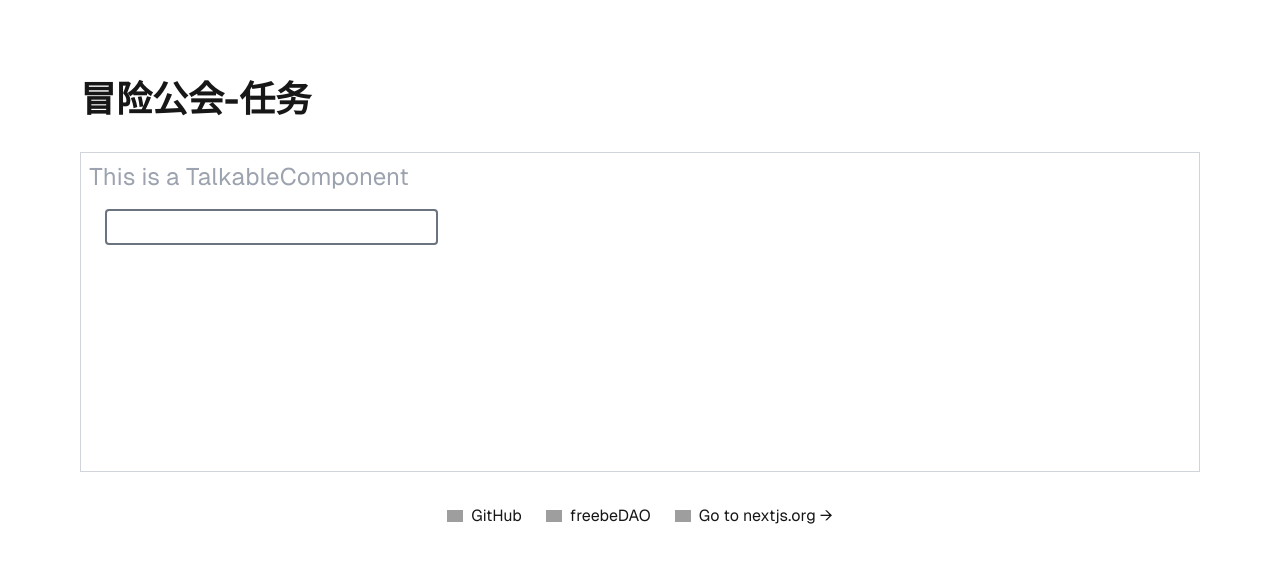
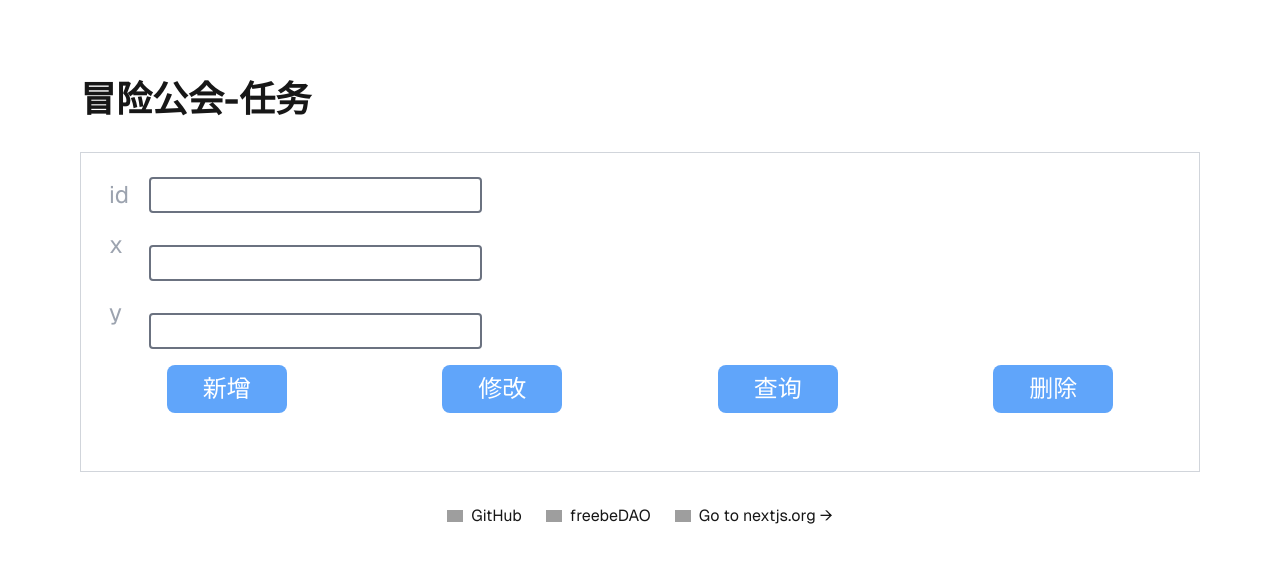
Before and after one commit to freebeDAO/advanture-island, a Next.js app: page / in a window 1280 px wide. Shown: the top 562 px of the page. Built offline with nearby package versions, Linux system fonts and the light colour scheme; grey boxes are pictures that could not be loaded.

Commit message:
feat: 添加Node API代码

```diff
--- a/src/app/page.tsx
+++ b/src/app/page.tsx
@@ -1,4 +1,5 @@
 import Image from 'next/image';
+import ConnectComponent from 'src/components/ConnectComponent';
 import DraggerComponent from 'src/components/DraggerComponent';
 import JumpableComponent from 'src/components/JumpableComponent';
 import TalkableComponent from 'src/components/TalkableComponent';
@@ -13,7 +14,7 @@ export default function Home() {
           {/* 添加任务组件用于展示 */}
           {/* <DraggerComponent /> */}
           {/* <JumpableComponent/> */}
-          <TalkableComponent/>
+          <ConnectComponent/>
         </h2>
       </main>
       <footer className="row-start-3 flex gap-6 flex-wrap items-center justify-center mt-8">
--- /dev/null
+++ b/src/components/ConnectComponent/index.tsx
@@ -0,0 +1,85 @@
+"use client";
+import React, { useState } from 'react';
+
+// 暂无处理异常情况，即输入值异常-无法转换成数字的
+function ConnectComponent(props: any) {
+  const [id, setId] = useState('0');
+  const [xVal, setXVal] = useState('0');
+  const [yVal, setYVal] = useState('0');
+
+  const getGraphAPI = () => {
+    if (id !== "") {
+      fetch(`/api/graph?id=${id}`)
+        .then(r => {
+          console.log('r', r);
+        });
+    } else {
+      fetch('/api/graph').then(r => {
+        console.log('r', r);
+      });
+    }
+  }
+
+  const deleteGraphAPI = () => {
+    if (id === "") return
+    fetch(`/api/graph?id=${id}`, {
+      method: "DELETE"
+    }).then(r => {
+      console.log('r', r);
+    });
+  }
+
+  const updateGraphAPI = () => {
+    if (id === "" || xVal === "" || yVal === "") return
+    fetch('/api/graph', {
+      method: "PATCH",
+      body: JSON.stringify({
+        id: id,
+        x: xVal,
+        y: yVal
+      })
+    }).then(r => {
+      console.log('r', r);
+    });
+  }
+
+  const createGraphAPI = () => {
+    if (xVal === "" || yVal === "") return
+    fetch('/api/graph', {
+      method: "POST",
+      body: JSON.stringify({
+        x: xVal,
+        y: yVal
+      })
+    }).then(r => {
+      console.log('r', r);
+    });
+  }
+
+  return (
+    <div>
+      <div className='pl-[20px]'>
+        <div className='flex items-center'>
+          <span className='flex w-[24px]'>id</span>
+          <input type="text" className='border-2 border-solid border-gray-500 rounded m-4' onChange={(e) => setId(e.target.value)} />
+        </div>
+        <div className='flex'>
+          <span className='flex w-[24px]'>x</span>
+          <input type="text" className='border-2 border-solid border-gray-500 rounded m-4' onChange={(e) => setXVal(e.target.value)} />
+        </div>
+        <div className='flex'>
+          <span className='flex w-[24px]'>y</span>
+          <input type="text" className='border-2 border-solid border-gray-500 rounded m-4' onChange={(e) => setYVal(e.target.value)} />
+        </div>
+      </div>
+      <div className='flex justify-around'>
+        <button className='w-[120px] bg-blue-400 rounded-lg text-white py-[8px]' onClick={createGraphAPI}>新增</button>
+        <button className='w-[120px] bg-blue-400 rounded-lg text-white py-[8px]' onClick={updateGraphAPI}>修改</button>
+        <button className='w-[120px] bg-blue-400 rounded-lg text-white py-[8px]' onClick={getGraphAPI}>查询</button>
+        <button className='w-[120px] bg-blue-400 rounded-lg text-white py-[8px]' onClick={deleteGraphAPI}>删除</button>
+      </div>
+    </div>
+  );
+}
+
+export default ConnectComponent;
--- a/src/components/ScaledComponent/index.tsx
+++ b/src/components/ScaledComponent/index.tsx
@@ -1,5 +1,5 @@
 "use client";
-import React, { useEffect, useRef, useState } from 'react';
+import React, { useRef, useState } from 'react';
 
 function ScaledComponent(props: any) {
   const isDragVal = useRef(false);
@@ -37,29 +37,8 @@ function ScaledComponent(props: any) {
   }
 
   const onMouseUp = () => {
-    console.log('-----------------');
     isDragVal.current = false
   }
-
-  useEffect(() => {
-    // fetch('/api/graph?id=1').then(r => {
-    //   console.log('r', r);
-    // });
-    // fetch('/api/graph').then(r => {
-    //   console.log('r', r);
-    // });
-
-    // fetch('/api/graph', {
-    //   method: "PATCH",
-    //   body: JSON.stringify({
-    //     id: 4,
-    //     x: 200,
-    //     y: 100
-    //   })
-    // }).then(r => {
-    //   console.log('r', r);
-    // });
-  })
 
   return (
     <div style={styleVal} className='w-[240px] h-[240px] bg-gray-800 cursor-pointer' onMouseDown={onMouseDown} onMouseMove={onMouseMove} onMouseUp={onMouseUp} onMouseOut={onMouseUp}>
```
